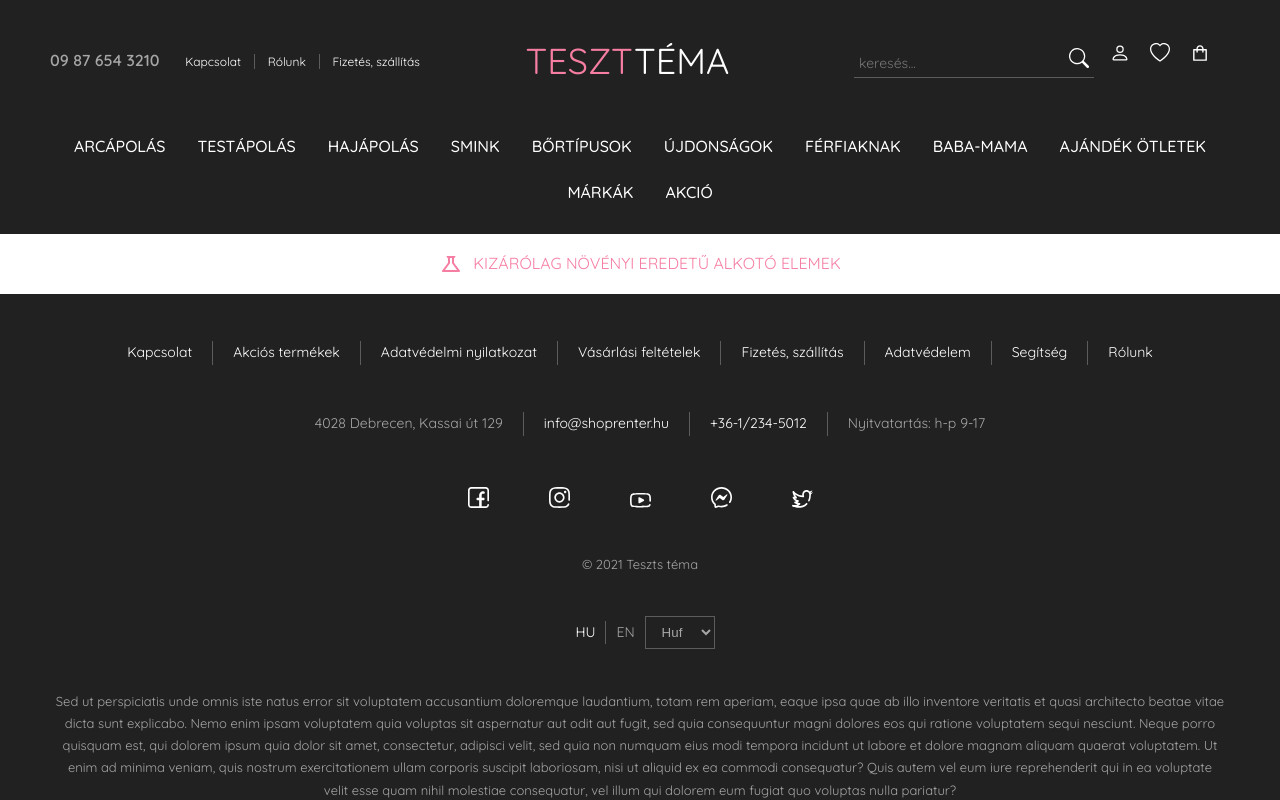
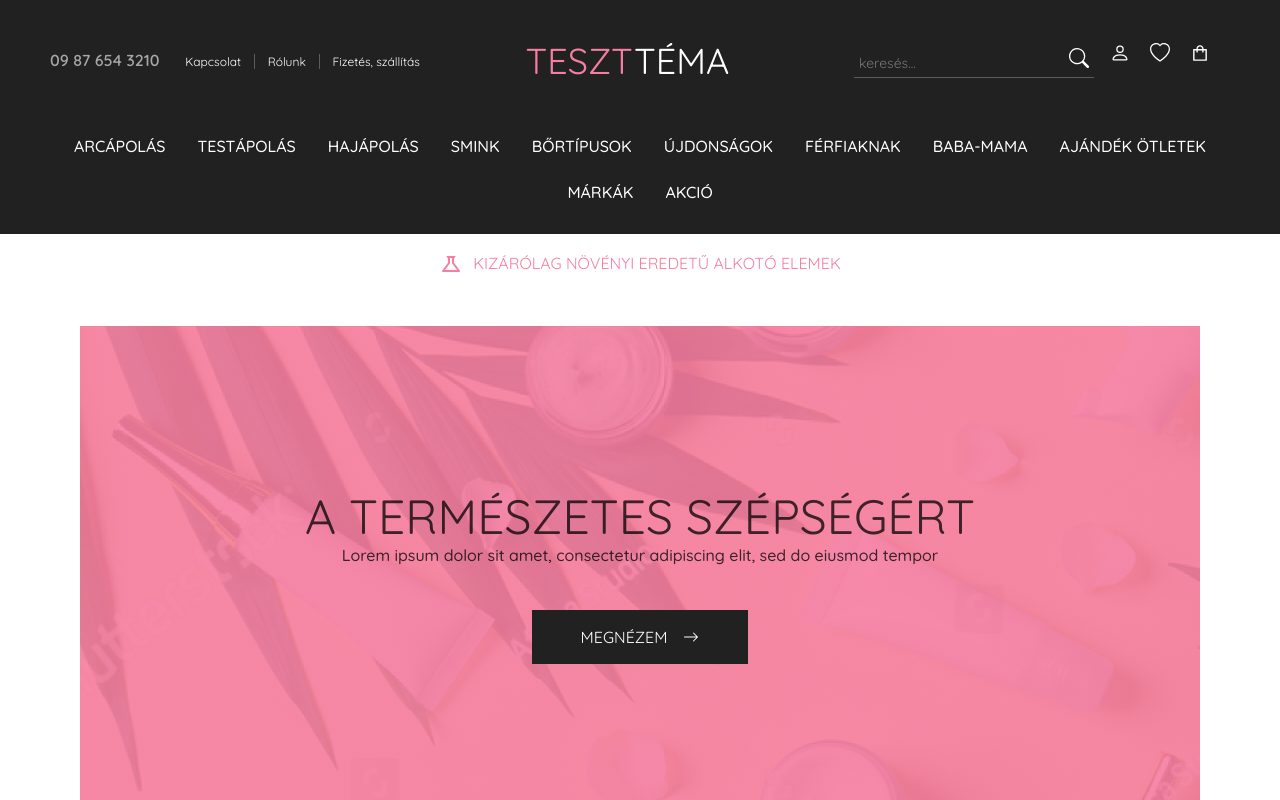
Before and after one commit to edinazabiak/react-frontend-task, a React (Create React App) app: page / in a window 1280 px wide. Shown: the top 800 px of the page. Built offline with nearby package versions, Linux system fonts and the light colour scheme.

Commit message:
Kész a Highlight rész

```diff
--- a/src/components/footer/footer.css
+++ b/src/components/footer/footer.css
@@ -34,6 +34,10 @@ footer {
 }
 
 .footer__contact {
+    display: flex;
+    flex-direction: column;
+    justify-content: center;
+    align-items: center;
     margin-bottom: 2.563rem;
 }
 
@@ -115,6 +119,13 @@ select {
 }
 
 @media (min-width: 576px) {
+    .footer__links,
+    .footer__contact,
+    .footer__social-media,
+    .footer__language,
+    .footer__description {
+        width: 546px;
+    }
 }
 
 @media (min-width: 768px) {
@@ -133,15 +144,31 @@ select {
         border: none;
         padding-right: 0;
     }
+
+    .footer__links,
+    .footer__contact,
+    .footer__social-media,
+    .footer__language,
+    .footer__description {
+        width: 738px;
+    }
 }
 
 @media (min-width: 992px) {
+    .footer__links,
+    .footer__contact,
+    .footer__social-media,
+    .footer__language,
     .footer__description {
         width: 962px;
     }
 }
 
 @media (min-width: 1200px) {
+    .footer__links,
+    .footer__contact,
+    .footer__social-media,
+    .footer__language,
     .footer__description {
         width: 1170px;
     }
--- a/src/components/highlight/Highlight.jsx
+++ b/src/components/highlight/Highlight.jsx
@@ -1,8 +1,19 @@
 import React from 'react'
+import './highlight.css'
+import { BsArrowRight } from 'react-icons/bs'
 
 export default function Highlight() {
 
     return (
-        <></>
+        <section className='container'>
+            <div className="highlight__container">
+                <h2>A természetes szépségért</h2>
+                <p>Lorem ipsum dolor sit amet, consectetur adipiscing elit, sed do eiusmod tempor</p>
+                <button className='btn btn__primary'>
+                    Megnézem
+                    <BsArrowRight className='btn__icon' />
+                </button>
+            </div>
+        </section>
     )
 }
--- a/src/components/highlight/highlight.css
+++ b/src/components/highlight/highlight.css
@@ -0,0 +1,68 @@
+.highlight__container {
+    background-color: var(--color-primary);
+    width: 100%;
+    height: 31.25rem;
+    background: linear-gradient(0deg, rgba(246, 125, 161, .9), rgba(246, 125, 161, .9)), url('../../assets/Mask\ Group.png');
+    background-size: cover;
+    padding: 0 .625rem;
+    display: flex;
+    flex-direction: column;
+    justify-content: center;
+    align-items: center;
+    text-align: center;
+}
+
+.highlight__container h2 {
+    text-transform: uppercase;
+    color: var(--second-color);
+    font-size: 2rem;
+    font-weight: 400;
+    line-height: 3.5rem;
+}
+
+.highlight__container p {
+    font-size: 1rem;
+    line-height: 1.375rem;
+    font-weight: 500;
+    margin-bottom: 2.75rem;
+}
+
+@media(min-width: 576px) {
+    .highlight__container {
+        width: 479px;
+    }
+
+    .highlight__container h2 {
+        font-size: 3rem;
+    }
+}
+
+@media (min-width: 768px) {
+    .highlight__container {
+        width: 720px;
+    }
+}
+
+@media (min-width: 992px) {
+    .highlight__container {
+        width: 920px;
+    }
+}
+
+@media (min-width: 1200px) {
+    .highlight__container {
+        width: 1120px;
+    }
+}
+
+@media (min-width: 1400px) {
+    .highlight__container {
+        width: 1320px;
+    }
+}
+
+@media(min-width: 1840px) {
+    .highlight__container {
+        width: 1780px;
+    }
+}
--- a/src/index.css
+++ b/src/index.css
@@ -39,10 +39,6 @@ body {
     color: var(--color-font);
     line-height: 1.7;
     font-size: 1rem;
-}
-
-.container {
-    margin: 0 auto;
 }
 
 h1 {
@@ -102,26 +98,26 @@ a:hover {
 }
 
 .btn {
-    padding: 8px 15px;
-    border-radius: 10px;
+    padding: 1rem 3rem;
     border-width: 1px;
     border-style: solid;
     font-size: 1rem;
     font-family: var(--font-text);
+    text-transform: uppercase;
 }
 
 .btn__primary {
     display: inline-flex;
     align-items: center;
-    background-color: var(--color-primary);
-    border-color: var(--color-primary);
+    background-color: var(--color-secondary);
+    border-color: var(--color-secondary);
     color: var(--color-light);
     transition: .7s;
 }
 
 .btn__primary:hover {
-    background-color: var(--color-secondary);
-    color: var(--color-light);
+    background-color: transparent;
+    color: var(--color-secondary);
     border-color: var(--color-secondary);
     transition: .7s;
 }
@@ -130,16 +126,21 @@ a:hover {
     background-color: transparent;
     border: none;
     border-bottom: 1px solid var(--color-dark);
-    border-radius: 0;
     padding: 5px;
     color: var(--color-light);
 }
 
+.btn__icon {
+    margin-left: 1rem;
+}
+
 /*============== LAYOUT ==============*/
 .container {
-    max-width: 768px;
-    margin-left: 1.5rem;
-    margin-right: 1.5rem;
+    display: flex;
+    flex-direction: column;
+    justify-content: center;
+    align-items: center;
+    margin: 2rem 3rem;
 }
 
 .grid {
```
